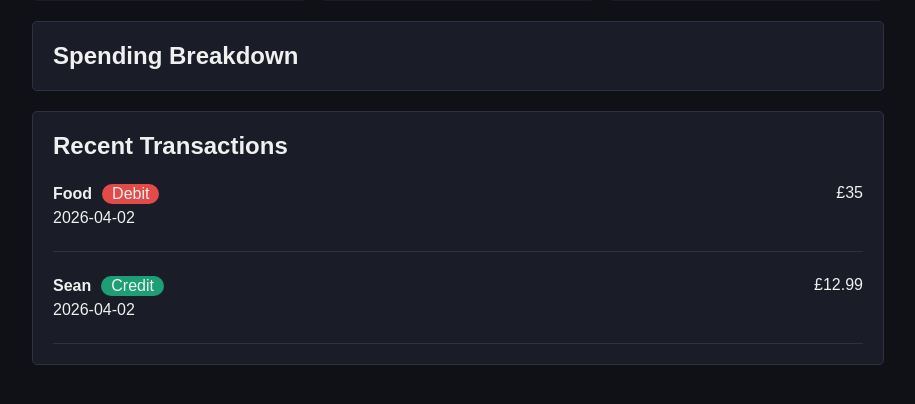
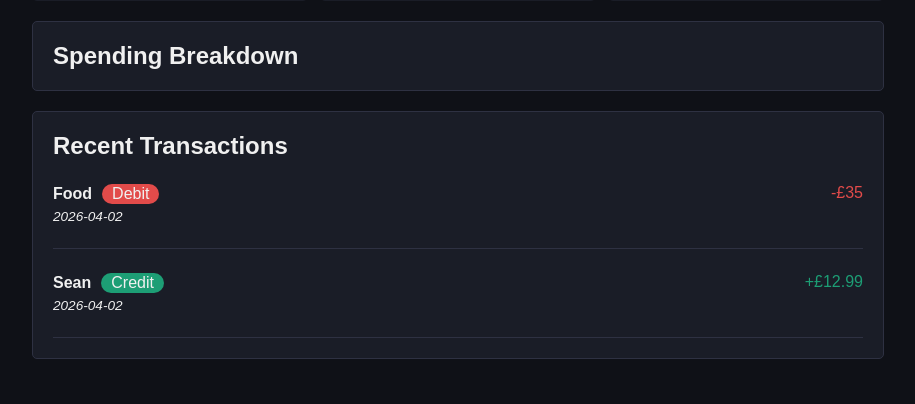
Before and after one commit to Godders1987/flask_budget_app, a Flask app: page /dashboard in a window 1280 px wide. Shown: the part 245-649 px from the top of the page, without its empty margins (182-1097 px from the left). Run offline with Flask 3, Linux system fonts and the light colour scheme.

Commit message:
Added styling to the transaction amount to change green or red depending on type

```diff
--- a/static/styles.css
+++ b/static/styles.css
@@ -101,4 +101,14 @@ main {
 
 .transaction_date {
   margin-top: 5px;
+  font-style: italic;
+  font-size: 0.85rem;
 }
+
+.transaction_amount_red {
+  color: #e24b4a;
+}
+
+.transaction_amount_green {
+  color: #1d9e75;
+}
--- a/templates/index.html
+++ b/templates/index.html
@@ -46,7 +46,12 @@
             </div>
             <p class="transaction_date">{{ transaction['date'] }}</p>
           </div>
-          <p class="transaction_amount">£{{ transaction['amount']}}</p>
+
+          {% if transaction['type'] == 'Credit' %}
+          <p class="transaction_amount_green">+£{{ transaction['amount']}}</p>
+          {% else %}
+          <p class="transaction_amount_red">-£{{ transaction['amount']}}</p>
+          {% endif %}
         </div>
         {% endfor %}
       </div>
```
